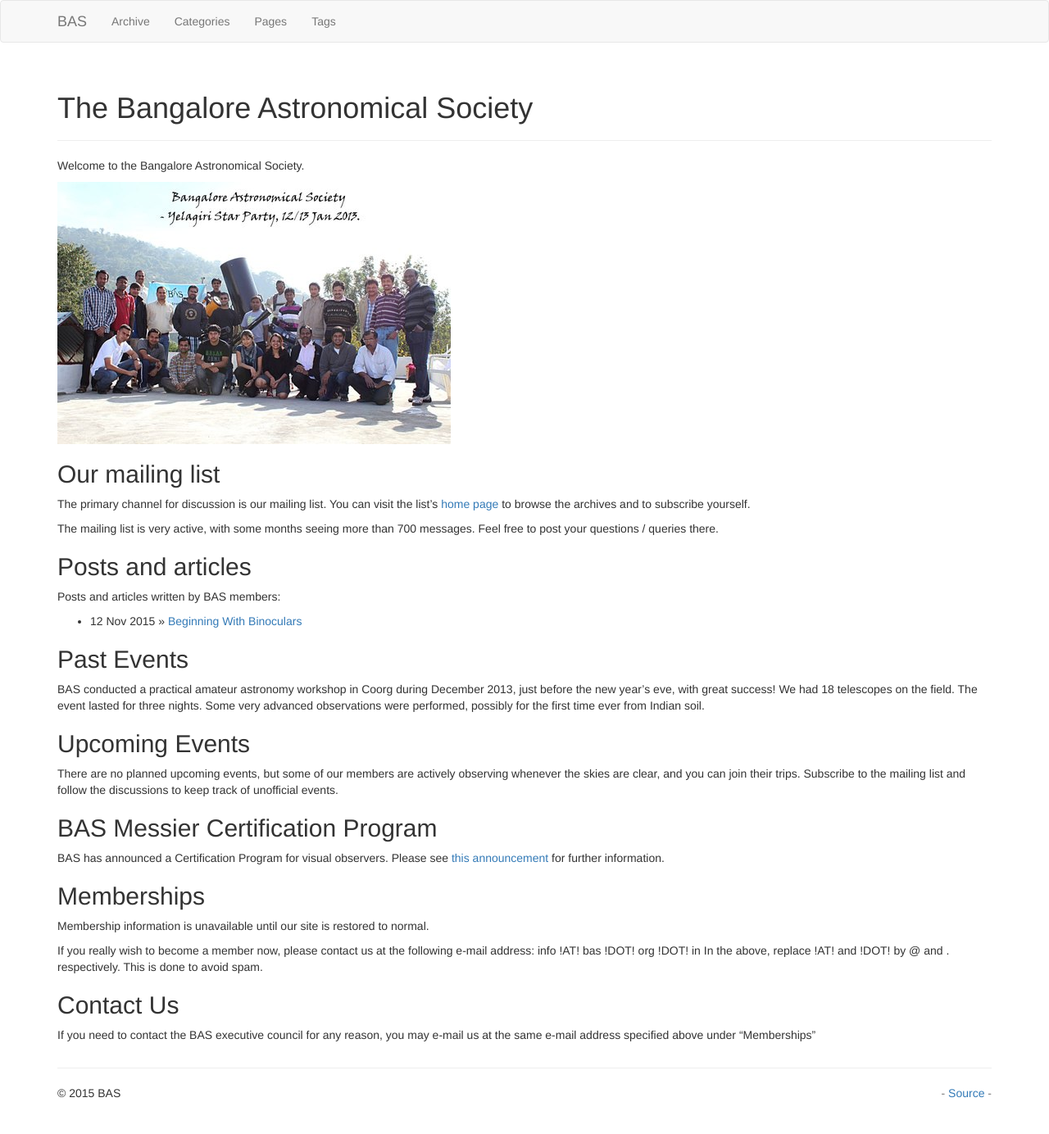
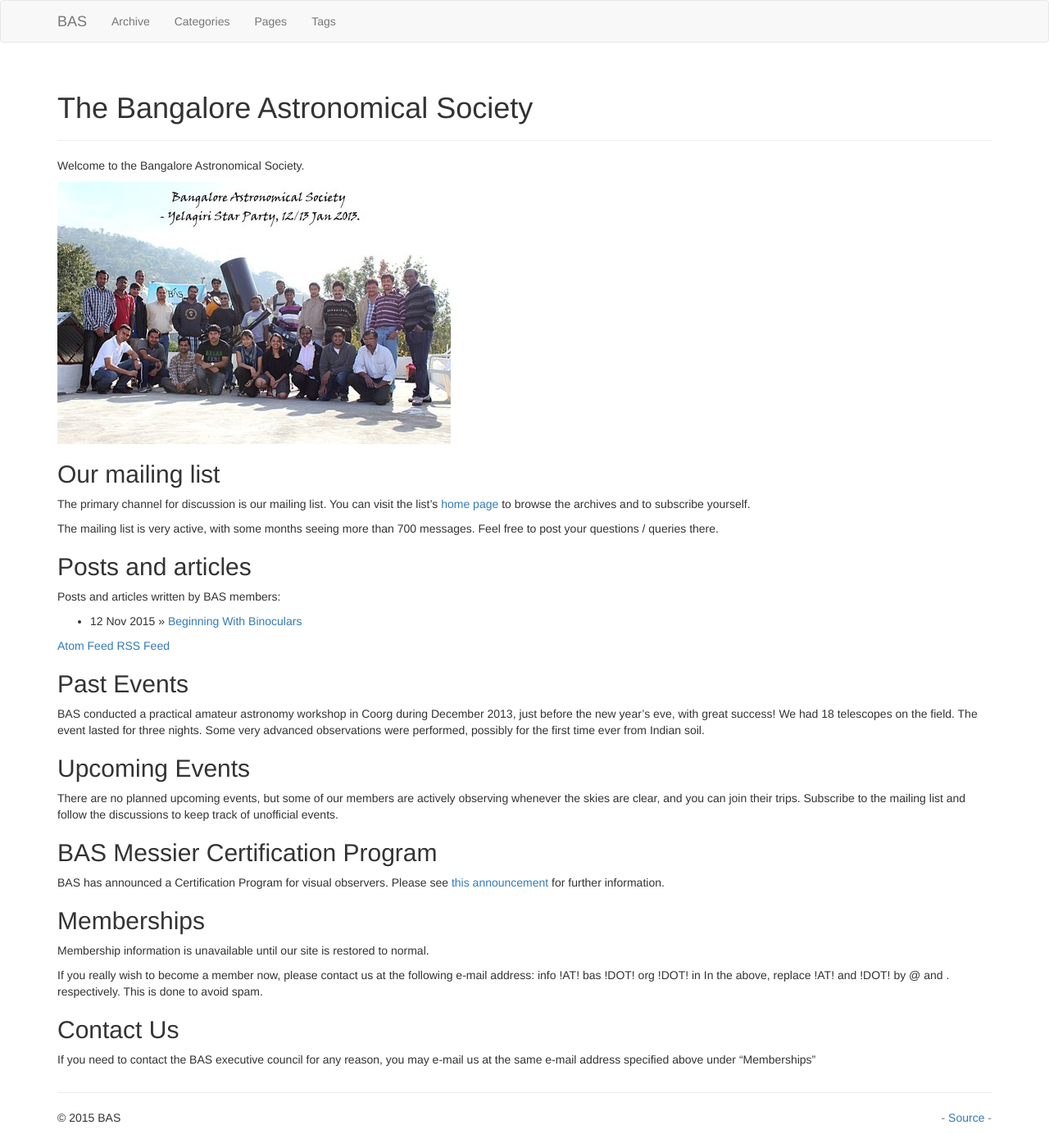
Before and after one commit to bas-org/bas-org.github.io, a Jekyll site: the page built from index.md, in a window 1280 px wide. Shown: the whole page at 82% size. Built offline with Jekyll 4.4.1, drawn with Linux system fonts in a browser that asks for light colours; nearby versions of some CDN libraries; library files that are not in the unit come from our copies; before the commit the page ends 1354 px from its top, so only the background shows below that.

Commit message:
Added links to Atom and RSS feed

```diff
--- a/index.md
+++ b/index.md
@@ -25,6 +25,8 @@ Posts and articles written by BAS members:
   {% endfor %}
 </ul>
 
+[Atom Feed](atom.xml) [RSS Feed](rss.xml)
+
 ## Past Events
 
 BAS conducted a practical amateur astronomy workshop in Coorg during December 2013, just before the new year's eve, with great success! We had 18 telescopes on the field. The event lasted for three nights. Some very advanced observations were performed, possibly for the first time ever from Indian soil.
```
